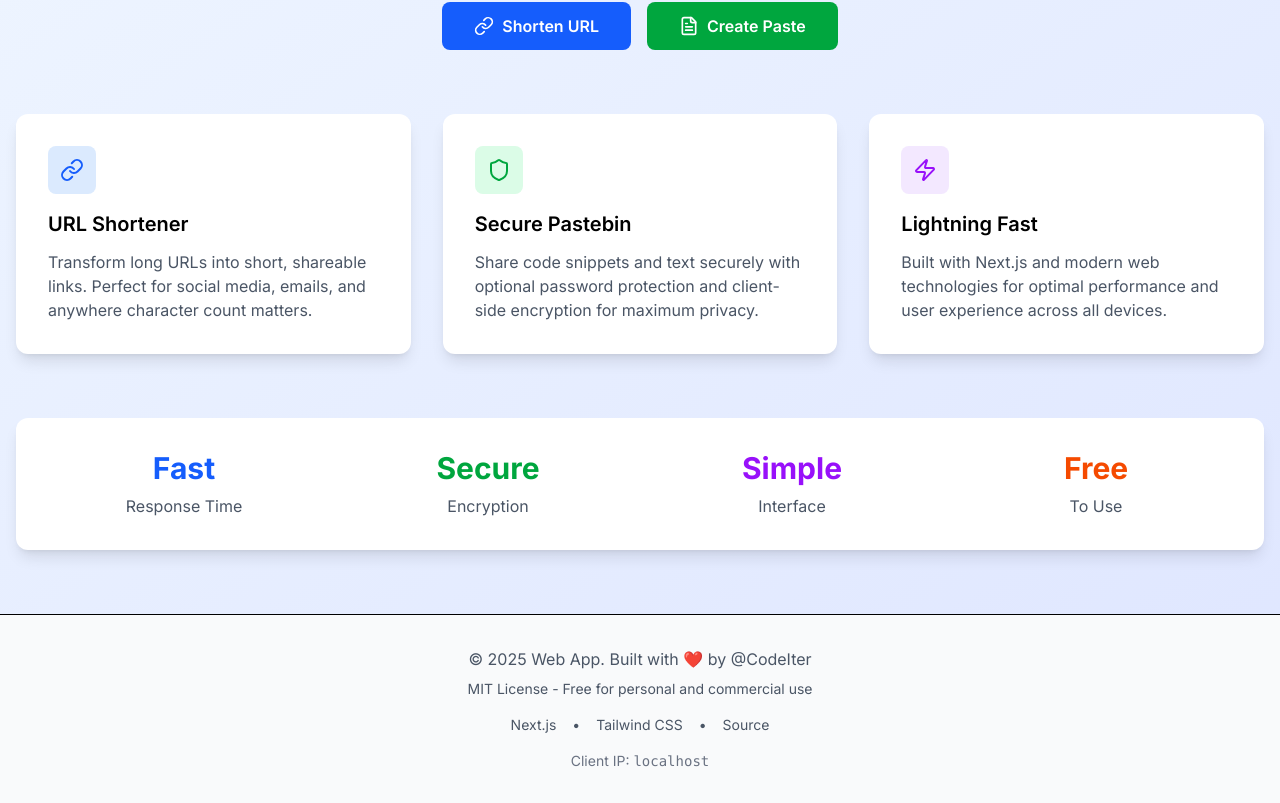
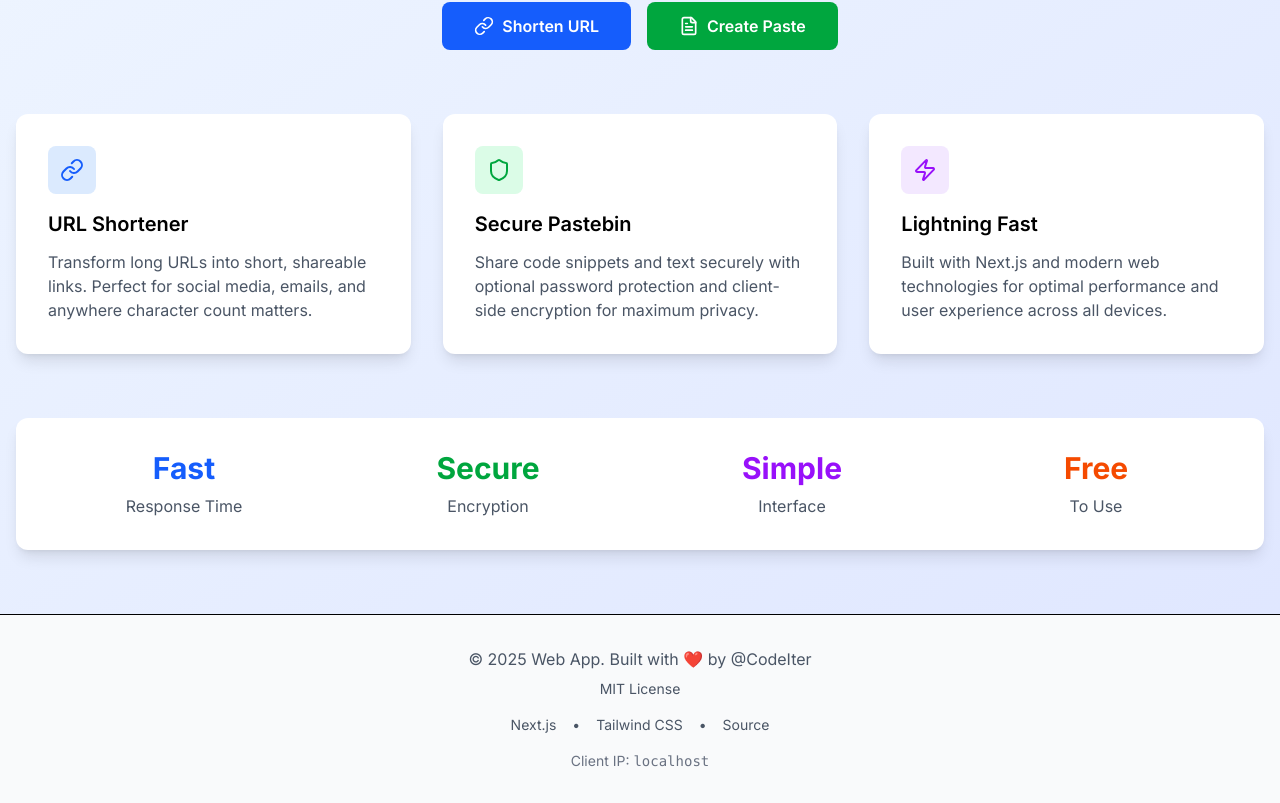
Before and after one commit to CodeIter/meonet-nextjs-app, a Next.js app: page / in a window 1280 px wide. Shown: the part 299-1102 px from the top of the page. Built offline with nearby package versions, Linux system fonts and the light colour scheme; no server answers.

Commit message:
Fix: Edit and center license text on footer
* modified:   src/components/Footer.tsx

Signed-off-by: Muhammad Amin Boubaker <muhammadaminboubaker@gmail.com>

```diff
--- a/src/components/Footer.tsx
+++ b/src/components/Footer.tsx
@@ -11,8 +11,8 @@
       <div className="container mx-auto px-4 py-8">
         <div className="text-center text-gray-600">
           <p>&copy; 2025 Web App. Built with ❤️ by @{gitUsername}</p>
-          <p className="mt-2 text-sm">
-            MIT License - Free for personal and commercial use
+          <p className="mt-2 text-sm text-center">
+            MIT License
           </p>
           <div className="mt-4 flex justify-center gap-4 text-sm">
             <a href="https://nextjs.org"  className="hover:text-blue-600 transition-colors">Next.js</a>
```
